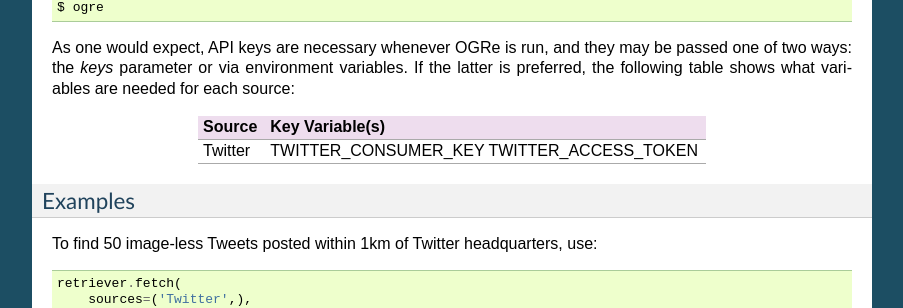
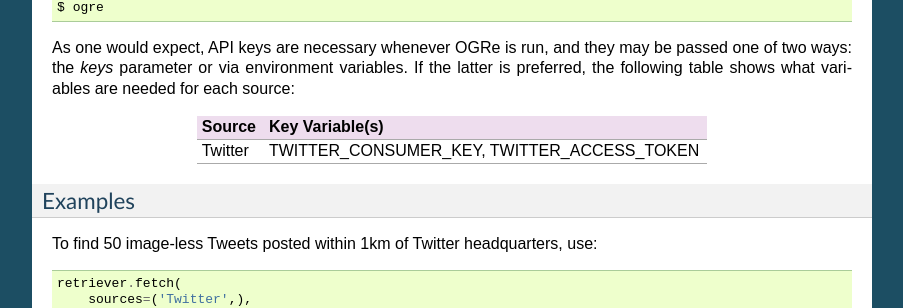
Before and after one commit to openfusion-dev/ogre, a Sphinx documentation site: the page built from docs/tutorial.rst, in a window 1280 px wide and 900 px high, scrolled down 1037 px. Shown: the part 118-426 px from the top of the window, without its empty margins (198-1101 px from the left). Built offline with Sphinx 7.4.7, drawn with Linux system fonts in a browser that asks for light colours.

Commit message:
Minor formatting fix. (4.1.0)
ReadTheDocs does not respect line breaks in reStructuredText tables.

```diff
--- a/docs/tutorial.rst
+++ b/docs/tutorial.rst
@@ -77,12 +77,12 @@
 If the latter is preferred, the following table shows what variables are
 needed for each source:
 
-+---------+----------------------+
-| Source  | Key Variable(s)      |
-+=========+======================+
-| Twitter | TWITTER_CONSUMER_KEY |
-|         | TWITTER_ACCESS_TOKEN |
-+---------+----------------------+
++---------+-----------------------+
+| Source  | Key Variable(s)       |
++=========+=======================+
+| Twitter | TWITTER_CONSUMER_KEY, |
+|         | TWITTER_ACCESS_TOKEN  |
++---------+-----------------------+
 
 Examples
 ~~~~~~~~
```
